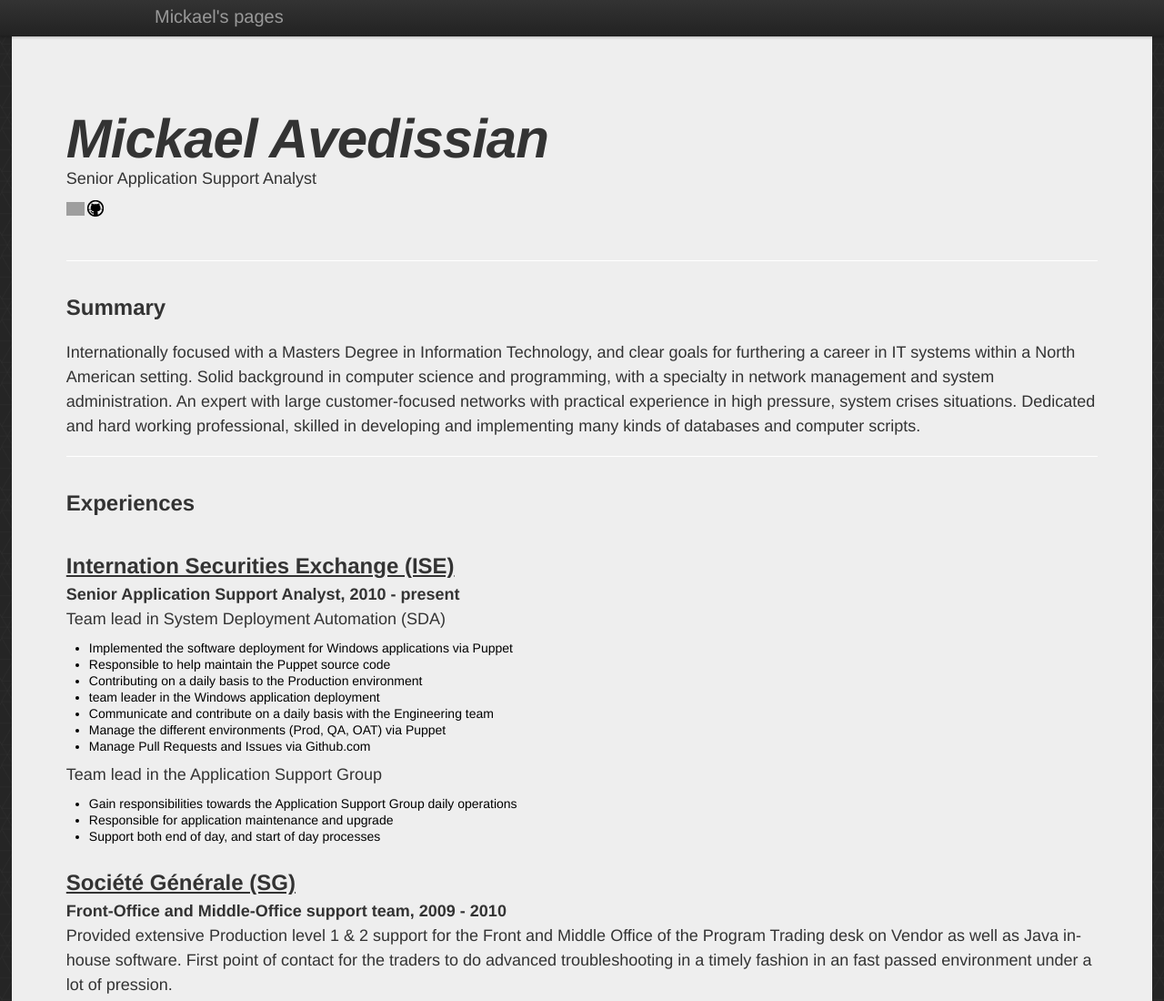
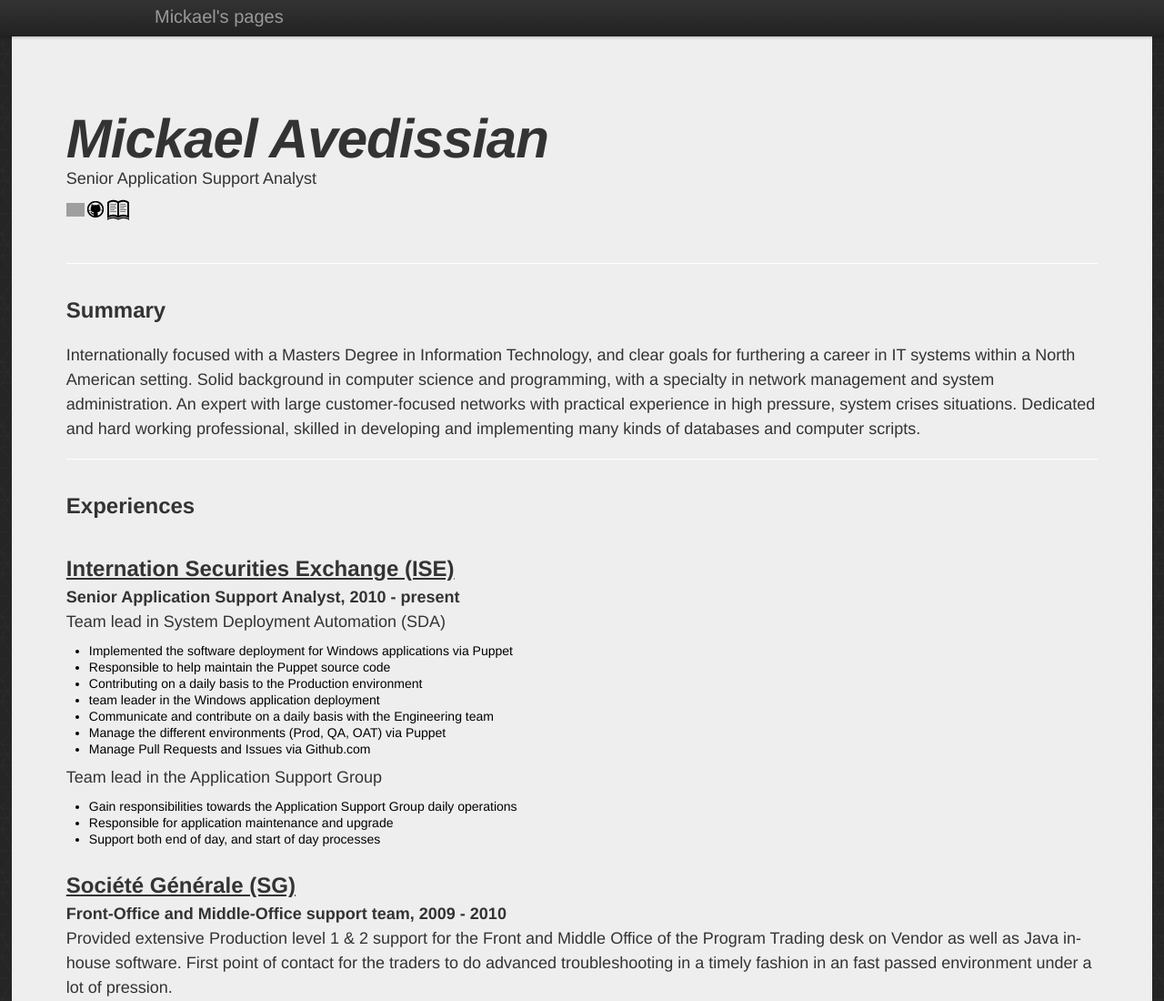
Before and after one commit to mavedissian/mavedissian.github.com, a plain HTML site: page mickael_avedissian_resume.html in a window 1280 px wide. Shown: the top 1100 px of the page at 91% size. Drawn offline with Linux system fonts and the light colour scheme; grey boxes are pictures that could not be loaded.

Commit message:
Adding link to PDF Resume

```diff
--- a/mickael_avedissian_resume.html
+++ b/mickael_avedissian_resume.html
@@ -29,6 +29,7 @@
         		<div class="row-fluid">
                 		<a href="http://www.linkedin.com/in/mickaelavedissian" target="_blank" style="text-decoration:none;"><span style="font: 80% Arial,sans-serif; color:#0783B6;"><img src="http://www.linkedin.com/img/webpromo/btn_in_20x15.png" width="20" height="15" alt="View Mickael Avedissian's LinkedIn profile" style="vertical-align:middle" border="0"></span></a>
                 		<a href="https://github.com/mavedissian" target="_blank"><img class="small-bs-icon" src="assets/images/icon-github.png"></a>
+                		<a href="http://mavedissian.github.com/Mickael_Avedissian_Resume.pdf" target="_blank"><img class="small-bs-icon" src="assets/images/glyphicons/glyphicons_266_book_open.png"></a>
         	</div><!--/row-->
 
 		</header>
```
Also changed, not shown: 1 other file.
